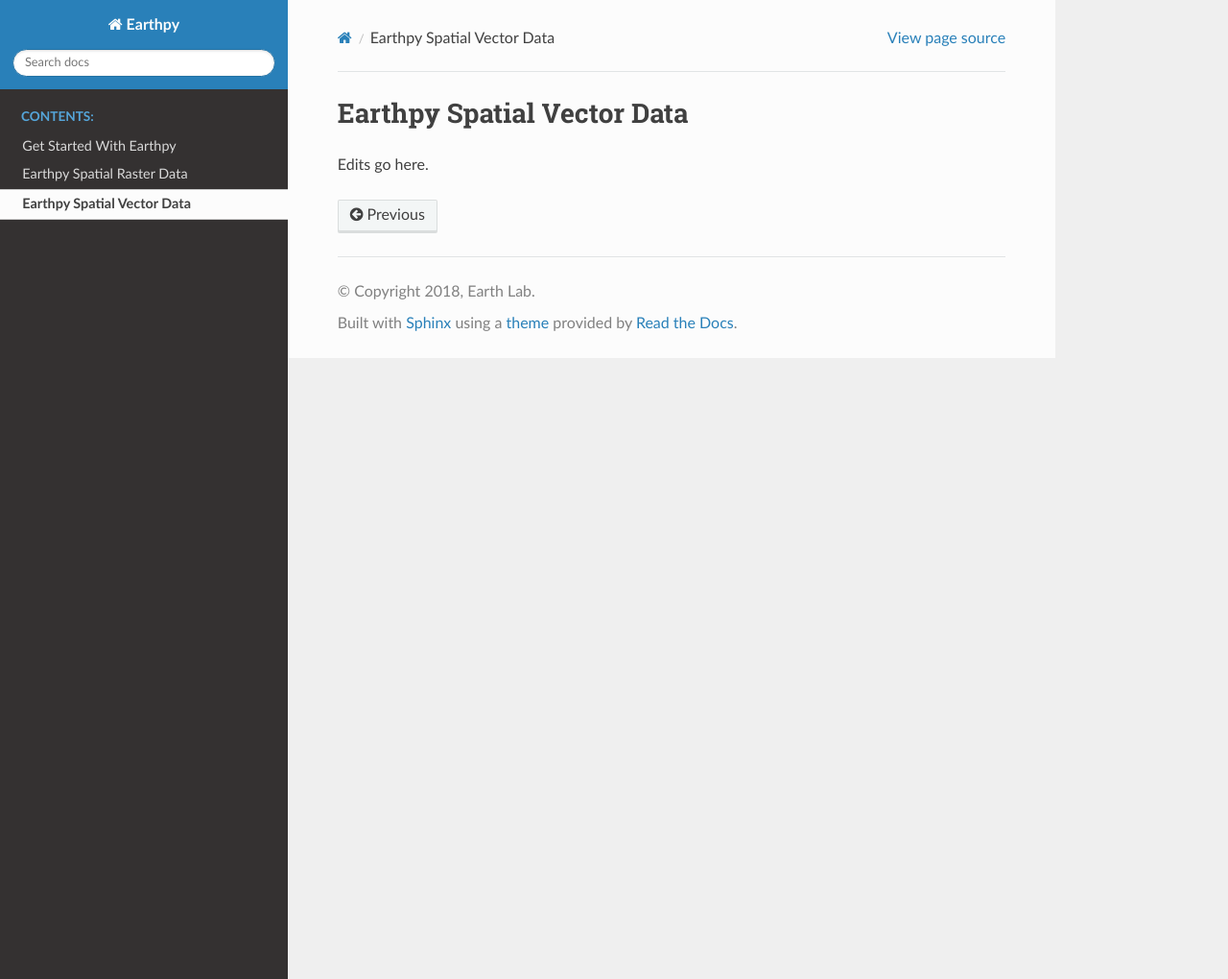
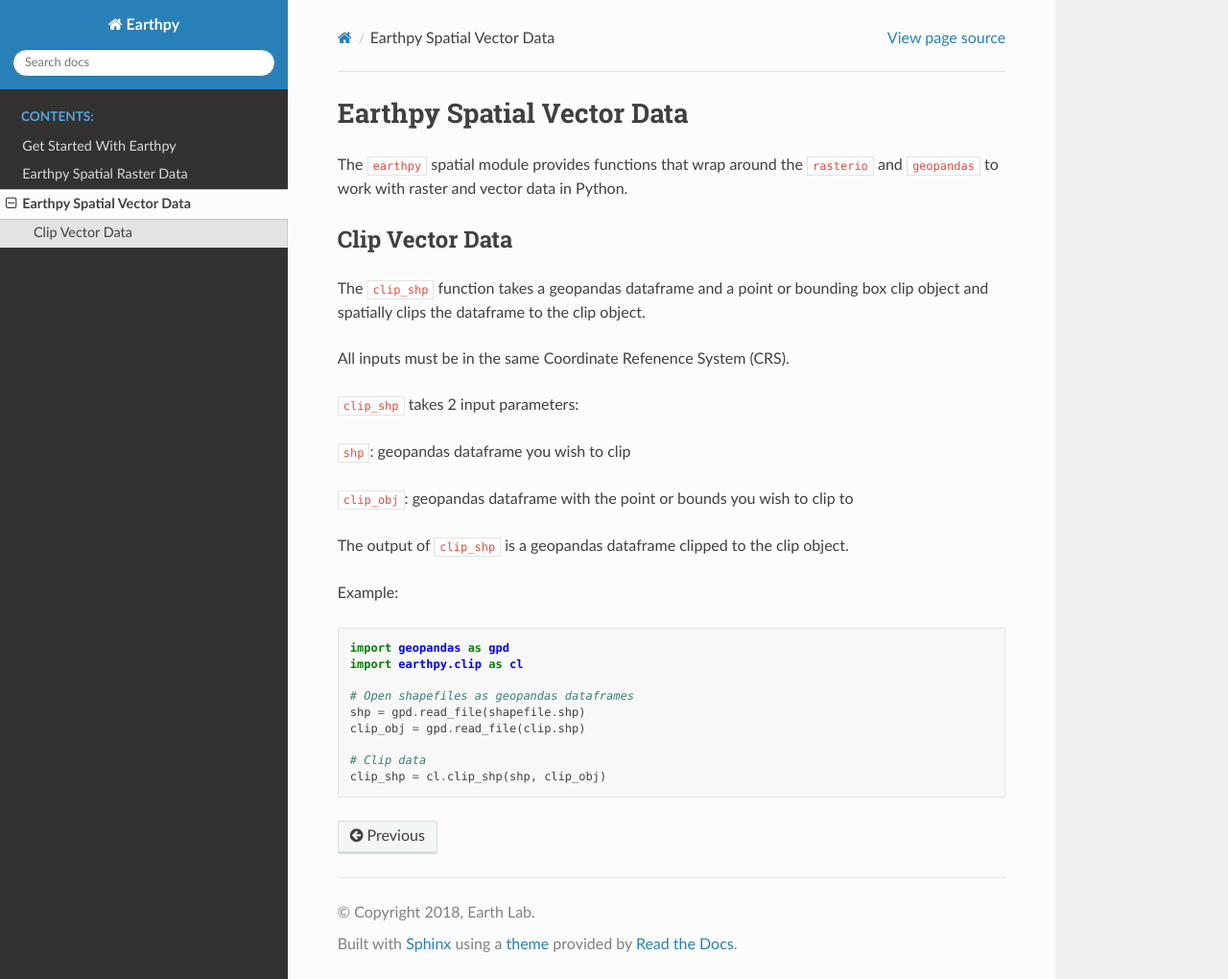
Before and after one commit to earthlab/earthpy, a Sphinx documentation site: the page built from docs/spatial-vector.rst, in a window 1280 px wide and 1020 px high. Shown: the whole window at 96% size. Built offline with Sphinx 7.4.7 and the Read the Docs theme 2.0.0, drawn with Linux system fonts in a browser that asks for light colours.

Commit message:
Added documentation for normalized_diff to spatial-raster.rst and clip_shp to spatial-vector.rst

```diff
--- a/docs/spatial-vector.rst
+++ b/docs/spatial-vector.rst
@@ -1,4 +1,34 @@
 Earthpy Spatial Vector Data
 ===========================
 
-Edits go here.
+The ``earthpy`` spatial module provides functions that wrap around the ``rasterio``
+and ``geopandas`` to work with raster and vector data in Python.
+
+Clip Vector Data
+~~~~~~~~~~~~~~~~
+
+The ``clip_shp`` function takes a geopandas dataframe and a point or bounding box clip object and spatially clips the dataframe to the clip object.
+
+All inputs must be in the same Coordinate Refenence System (CRS).
+
+``clip_shp`` takes 2 input parameters:
+
+``shp``: geopandas dataframe you wish to clip
+
+``clip_obj``: geopandas dataframe with the point or bounds you wish to clip to
+
+The output of ``clip_shp`` is a geopandas dataframe clipped to the clip object.
+
+Example:
+
+.. code-block:: python
+
+    import geopandas as gpd
+    import earthpy.clip as cl
+
+    # Open shapefiles as geopandas dataframes
+    shp = gpd.read_file(shapefile.shp)
+    clip_obj = gpd.read_file(clip.shp)
+
+    # Clip data
+    clip_shp = cl.clip_shp(shp, clip_obj)
```
Also changed, not shown: docs/spatial-raster.rst (+25 -0 lines).
